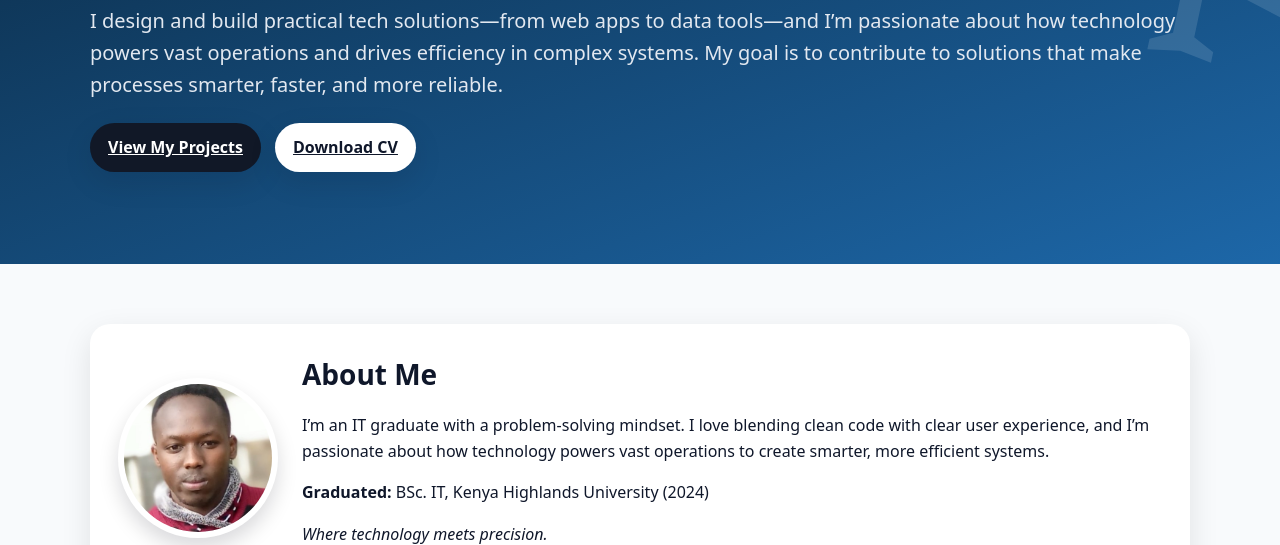
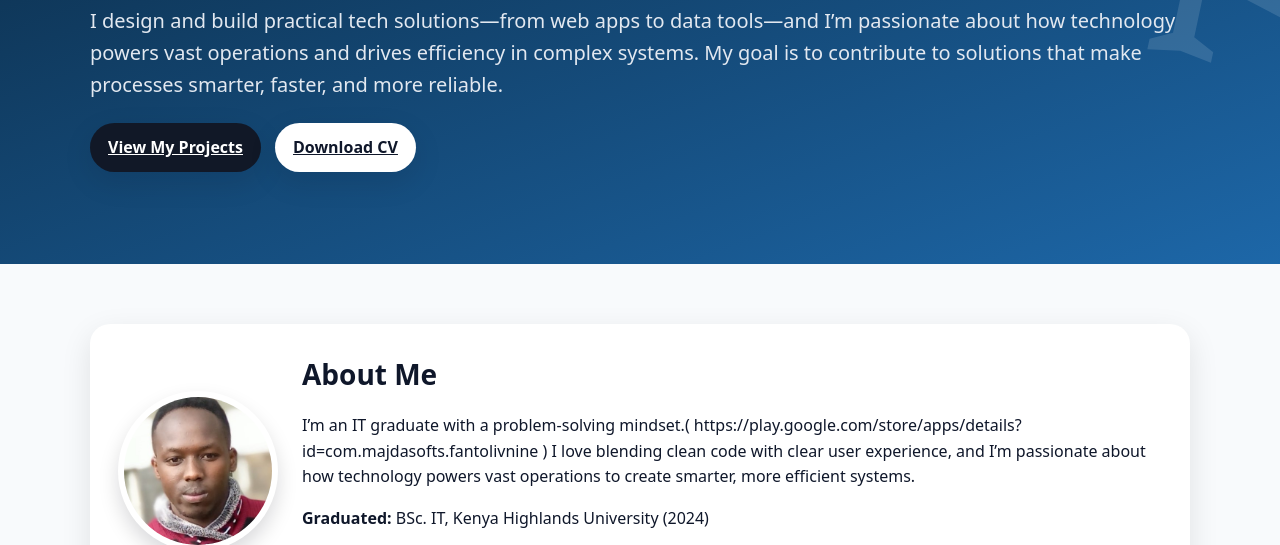
Before and after one commit to felixfeizbon/feizbonhub, a plain HTML site: page index.html in a window 1280 px wide. Shown: the part 262-807 px from the top of the page. Drawn offline with Linux system fonts and the light colour scheme.

Commit message:
Update index.html

```diff
--- a/index.html
+++ b/index.html
@@ -229,7 +229,7 @@
         <div class="meta">
 <h2>About Me</h2>
 <p>
-  I’m an IT graduate with a problem-solving mindset. I love blending clean code with clear user experience, and I’m passionate about how technology powers vast operations to create smarter, more efficient systems.
+  I’m an IT graduate with a problem-solving mindset.(  https://play.google.com/store/apps/details?id=com.majdasofts.fantolivnine   ) I love blending clean code with clear user experience, and I’m passionate about how technology powers vast operations to create smarter, more efficient systems.
 </p>
 
           <p><strong>Graduated:</strong> BSc. IT, Kenya Highlands University (2024)</p>
```
